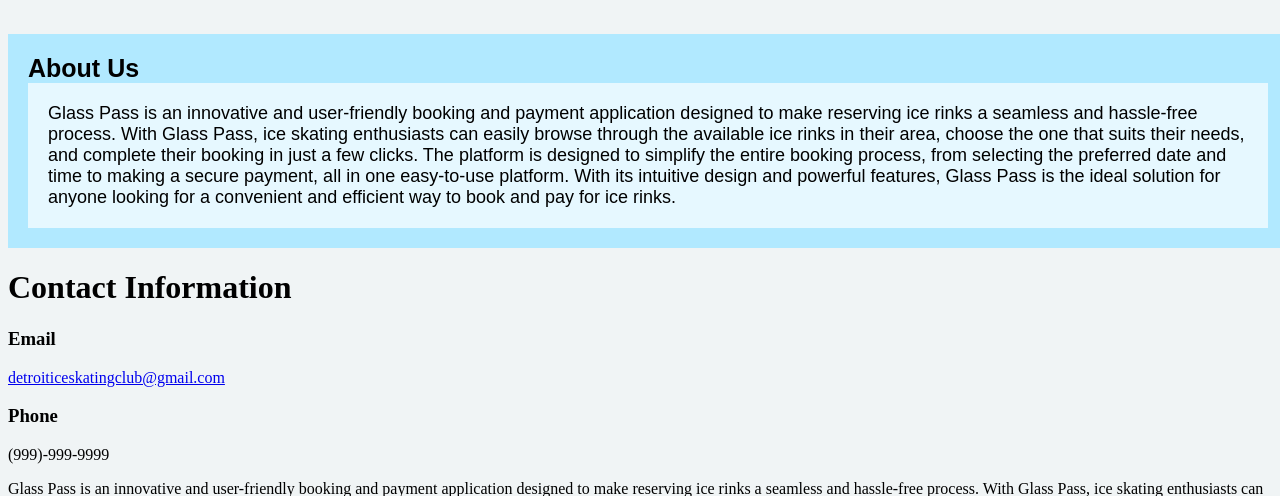
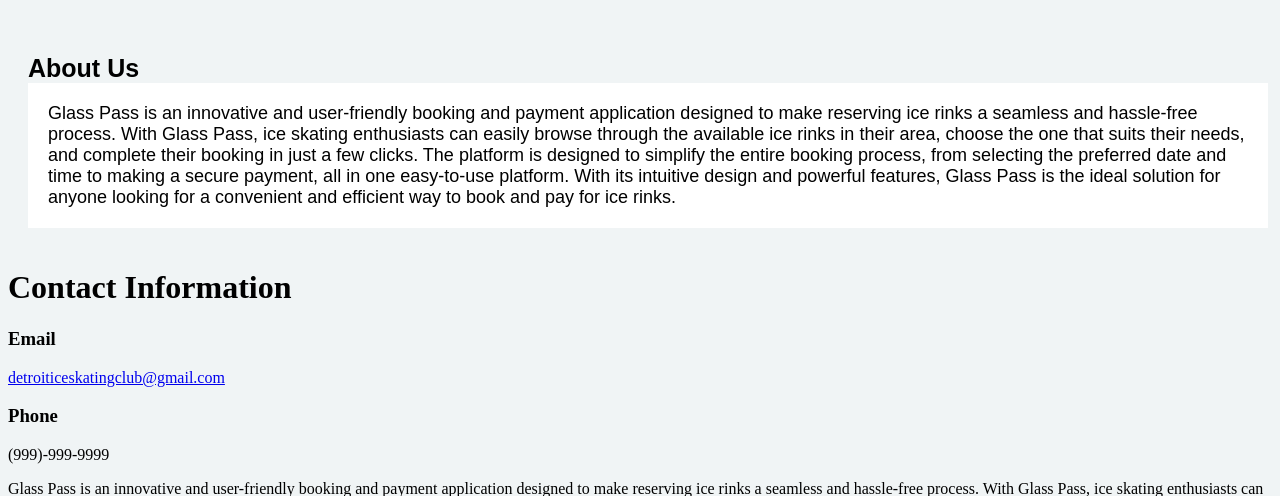
Before and after one commit to DavesClassyCode/GlassPass, a Flask app: page /information in a window 1280 px wide. Shown: the part 142-638 px from the top of the page. Run offline with Flask 3, Linux system fonts and the light colour scheme.

Commit message:
Update information.html

```diff
--- a/templates/information.html
+++ b/templates/information.html
@@ -37,9 +37,9 @@
 </header>
 <br><br><br>
 <div class="row">
-  <div class="column" style="background-color:rgb(177, 233, 255);font-size:25px;"><strong>About Us</strong>
+  <div class="column" style="font-size:25px;"><strong>About Us</strong>
   <br>
-  <div class="column" style="background-color:rgb(230, 248, 255);font-size:18px">Glass Pass is an innovative and user-friendly booking and payment application designed to make reserving ice rinks a seamless and hassle-free process.
+  <div class="column" style="background-color:rgb(255, 255, 255);font-size:18px">Glass Pass is an innovative and user-friendly booking and payment application designed to make reserving ice rinks a seamless and hassle-free process.
     With Glass Pass, ice skating enthusiasts can easily browse through the available ice rinks in their area, choose the one that suits their needs,
     and complete their booking in just a few clicks. The platform is designed to simplify the entire booking process,
     from selecting the preferred date and time to making a secure payment, all in one easy-to-use platform. With its intuitive design and
```
